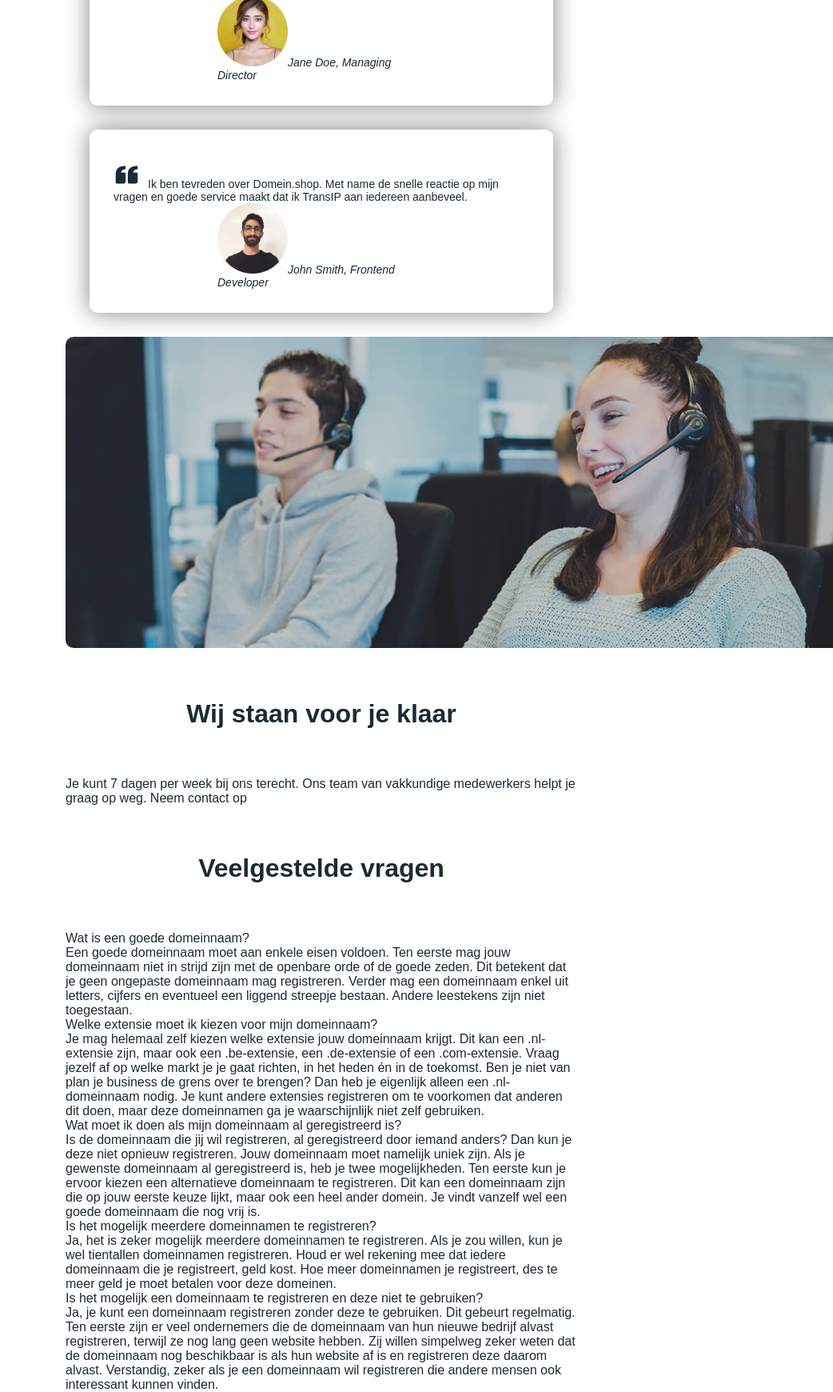
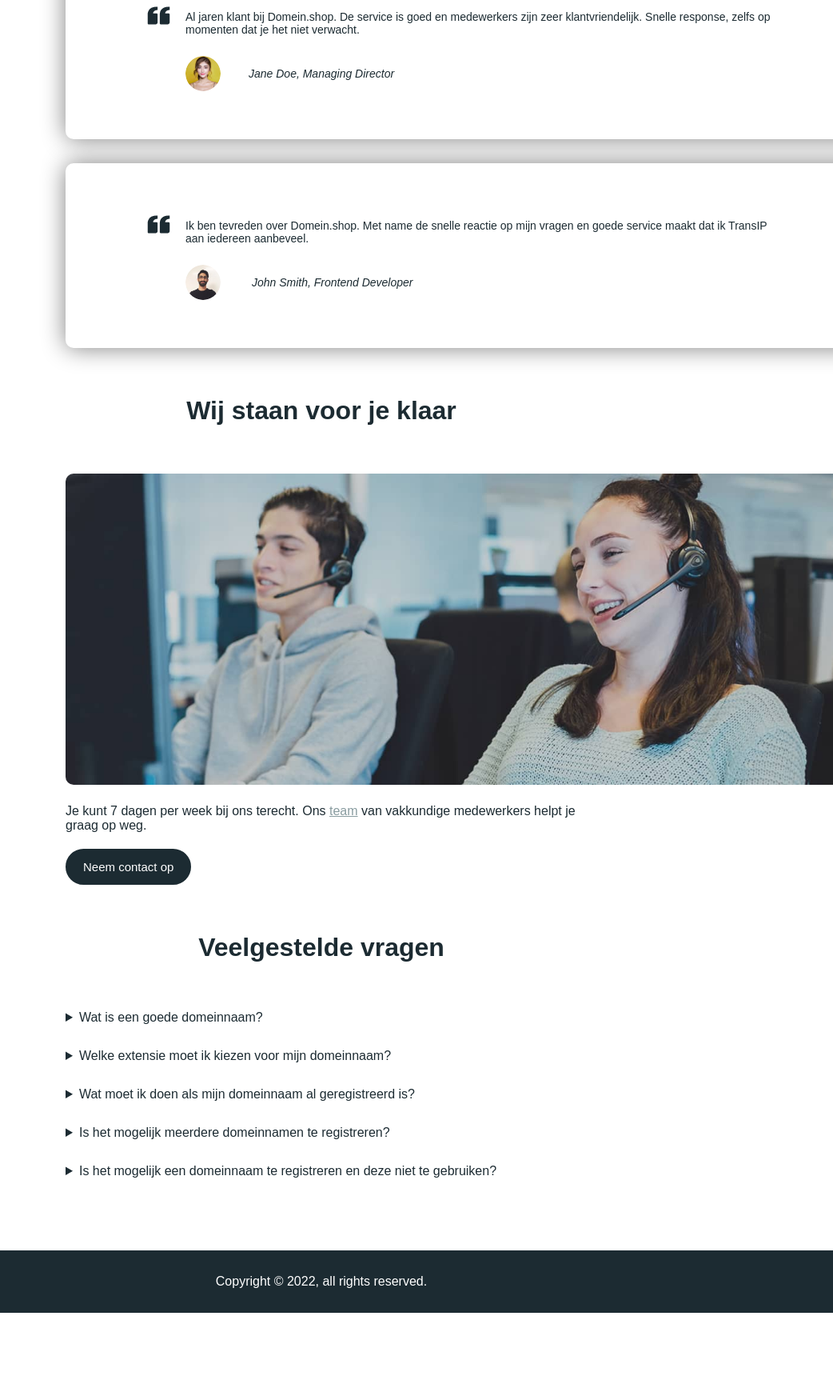
Before and after one commit to MichielvanEijsden/frontend-html-css-domeinshop-master, a plain HTML site: page frontend-html-css-domeinshop-master/index.html in a window 1280 px wide. Shown: the part 1039-2779 px from the top of the page at 80% size, without its empty margins (238-1280 px from the left). After the commit the page ends 2680 px from the top, so only its background shows below. Drawn offline with Linux system fonts and the light colour scheme; a web font is replaced by a local one.

Commit message:
poging 2, nog checken

```diff
--- a/frontend-html-css-domeinshop-master/index.html
+++ b/frontend-html-css-domeinshop-master/index.html
@@ -1,6 +1,5 @@
 <!DOCTYPE html>
-<html lang="en" xmlns="http://www.w3.org/1999/html" xmlns="http://www.w3.org/1999/html"
-      xmlns="http://www.w3.org/1999/html">
+<html lang="en" xmlns="http://www.w3.org/1999/html" >
 <head>
     <meta charset="UTF-8">
     <title>Domein.shop</title>
@@ -21,11 +20,12 @@
 
 </header>
 <main>
-    <div class="testimonial">
+    <section class="testimonial">
         <h2>Wat zeggen klanten over ons</h2>
-        <div class="quote-a">
+        <div class="quote">
             <blockquote>
-                <p><img class="quotes" src="assets/icons/quote-left.png" height="33" width="33" alt="quote"/>Al jaren
+                <img class="quotes" src="assets/icons/quote-left.png" height="33" width="33" alt="quote"/>
+                <p>Al jaren
                     klant bij Domein.shop. De service is goed en medewerkers zijn zeer klantvriendelijk. Snelle
                     response, zelfs op momenten dat je het niet verwacht.</p>
 
@@ -33,59 +33,71 @@
                                              alt="Jane"/><cite>Jane Doe, Managing Director</cite></footer>
             </blockquote>
         </div>
-        <div class="quote-b">
+        <div class="quote">
             <blockquote>
-                <p><img class="quotes" src="assets/icons/quote-left.png" height="33" width="33" alt="quote"/>Ik ben
+
+                <img class="quotes" src="assets/icons/quote-left.png" height="33" width="33" alt="quote"/>
+                <p>Ik ben
                     tevreden over Domein.shop. Met name de snelle reactie op mijn vragen en goede service maakt
                     dat
                     ik TransIP aan iedereen aanbeveel.</p>
 
-                <footer class="f-quote"><img src="assets/images/avatar-john.png" height="88" width="88"
-                                             alt="John"/><cite>John Smith, Frontend Developer</cite></footer>
+                <footer class="f-quote">
+                    <img src="assets/images/avatar-john.png" height="88" width="88"
+                         alt="John"/>
+                    <cite>John Smith, Frontend Developer</cite>
+                </footer>
             </blockquote>
         </div>
-    </div>
-    <div class="support">
+    </section>
+    <section class="support">
+        <h2>Wij staan voor je klaar </h2>
         <img class="support-img" src="assets/images/callcenter.jpg" height="520" width="1336" alt="support"/>
-        <h2>Wij staan voor je klaar </h2>
-        <p>Je kunt 7 dagen per week bij ons terecht. Ons team van vakkundige medewerkers helpt je graag op weg.
+        <p>Je kunt 7 dagen per week bij ons terecht. Ons <a href="team.html">team</a> van vakkundige medewerkers helpt
+            je graag op
+            weg.</p>
 
-            Neem contact op</p>
-    </div>
-</main>
-<footer>
+        <button type="button" class="contact-button">Neem contact op</button>
+    </section>
+
+<section class="faq">
+
     <h2>Veelgestelde vragen</h2>
-
-    <p>Wat is een goede domeinnaam?</p>
+<details class="d-faq">
+    <summary>Wat is een goede domeinnaam?</summary>
     <!--drop down option-->
     <p>Een goede domeinnaam moet aan enkele eisen voldoen. Ten eerste mag jouw domeinnaam niet in strijd zijn met de
         openbare orde of de goede zeden. Dit betekent dat je geen ongepaste domeinnaam mag registreren. Verder mag een
         domeinnaam enkel uit letters, cijfers en eventueel een liggend streepje bestaan. Andere leestekens zijn niet
         toegestaan.</p>
-
-    <p>Welke extensie moet ik kiezen voor mijn domeinnaam?</p>
+</details>
+    <details class="d-faq">
+    <summary>Welke extensie moet ik kiezen voor mijn domeinnaam?</summary>
 
     <p>Je mag helemaal zelf kiezen welke extensie jouw domeinnaam krijgt. Dit kan een .nl-extensie zijn, maar ook een
         .be-extensie, een .de-extensie of een .com-extensie. Vraag jezelf af op welke markt je je gaat richten, in het
         heden én in de toekomst. Ben je niet van plan je business de grens over te brengen? Dan heb je eigenlijk alleen
         een .nl-domeinnaam nodig. Je kunt andere extensies registreren om te voorkomen dat anderen dit doen, maar deze
         domeinnamen ga je waarschijnlijk niet zelf gebruiken.</p>
-
-    <p>Wat moet ik doen als mijn domeinnaam al geregistreerd is?</p>
+    </details>
+    <details class="d-faq">
+    <summary>Wat moet ik doen als mijn domeinnaam al geregistreerd is?</summary>
 
     <p>Is de domeinnaam die jij wil registreren, al geregistreerd door iemand anders? Dan kun je deze niet opnieuw
         registreren. Jouw domeinnaam moet namelijk uniek zijn. Als je gewenste domeinnaam al geregistreerd is, heb je
         twee mogelijkheden. Ten eerste kun je ervoor kiezen een alternatieve domeinnaam te registreren. Dit kan een
         domeinnaam zijn die op jouw eerste keuze lijkt, maar ook een heel ander domein. Je vindt vanzelf wel een goede
         domeinnaam die nog vrij is.</p>
-
-    <p>Is het mogelijk meerdere domeinnamen te registreren?</p>
+    </details>
+    <details class="d-faq">
+    <summary>Is het mogelijk meerdere domeinnamen te registreren?</summary>
 
     <p>Ja, het is zeker mogelijk meerdere domeinnamen te registreren. Als je zou willen, kun je wel tientallen
         domeinnamen registreren. Houd er wel rekening mee dat iedere domeinnaam die je registreert, geld kost. Hoe meer
         domeinnamen je registreert, des te meer geld je moet betalen voor deze domeinen.</p>
-
-    <p>Is het mogelijk een domeinnaam te registreren en deze niet te gebruiken?</p>
+    </details>
+    <details class="d-faq">
+    <summary>Is het mogelijk een domeinnaam te registreren en deze niet te gebruiken?</summary>
 
     <p>Ja, je kunt een domeinnaam registreren zonder deze te gebruiken. Dit gebeurt regelmatig. Ten eerste zijn er veel
         ondernemers die de domeinnaam van hun nieuwe bedrijf alvast registreren, terwijl ze nog lang geen website
@@ -93,8 +105,12 @@
         registreren deze daarom alvast. Verstandig, zeker als je een domeinnaam wil registreren die andere mensen ook
         interessant kunnen vinden.
     </p>
+    </details>
+</section>
 
-
+</main>
+<footer class="footer">
+    <p>Copyright © 2022, all rights reserved.</p>
 </footer>
 </body>
 </html>
--- a/frontend-html-css-domeinshop-master/styles/styles.css
+++ b/frontend-html-css-domeinshop-master/styles/styles.css
@@ -21,10 +21,12 @@ Table of Contents:
     box-sizing: border-box;
     margin: 0;
 }
+
 body {
     font-family: 'Poppins', sans-serif;
     color: #1C2B32;
 }
+
 main {
 
     width: 50%;
@@ -33,24 +35,22 @@ main {
 
 }
 
-footer{
-    max-width: 1000px;
-    width: 50%;
-    margin: auto;
-}
+
 /*////////////////////////
     2. Typography
 ////////////////////////*/
 
-h1{
+h1 {
     font-weight: 700;
     font-size: 120px;
 }
+
 h2 {
     font-size: 32px;
     font-weight: 700;
     margin: 60px 0;
 }
+
 h1, h2 {
     text-align: center;
 }
@@ -58,7 +58,8 @@ h1, h2 {
 input, button {
     font-family: inherit;
 }
-a, a:link,a:visited {
+
+a, a:link, a:visited {
     color: #899CA0;
     text-decoration: underline;
 }
@@ -68,8 +69,8 @@ a, a:link,a:visited {
 ////////////////////////*/
 
 /*///////////// 3.1 Header /////////////*/
-header{
-    background-image:url("../assets/images/mountains.jpg");
+header {
+    background-image: url("../assets/images/mountains.jpg");
     background-size: cover;
     background-position: top;
 
@@ -83,7 +84,12 @@ header{
     text-align: center;
 }
 
-.domain-input{
+header p {
+    padding: 20px;
+    color: #899CA0;
+}
+
+.domain-input {
     padding: 24px 32px;
     color: #1C2B32;
     background-color: transparent;
@@ -91,49 +97,105 @@ header{
     margin-top: 10px;
     margin-right: -4px;
     font-size: 15px;
-    border-radius:37px 0 0 37px;
+    border-radius: 37px 0 0 37px;
     outline: transparent;
 }
 
-.domain-input::placeholder{
+.domain-input::placeholder {
     color: #1C2B32;
 }
 
 .domain-button {
     padding: 24px 32px;
-    color: #899CA0;
+    color: white;
     background-color: #1C2B32;
     border: 2px solid #1C2B32;
-    margin-left:-4px;
+    margin-left: -4px;
     font-size: 15px;
-    border-radius:0 37px 37px 0;
+    border-radius: 0 37px 37px 0;
 }
 
 
 /*///////////// 3.2 Testimonial /////////////*/
-.quotes{
-    margin: 10px 10px 0 0;
-}
-.quote-a, .quote-b{
+.quote {
+    width: 1000px;
     font-size: 14px;
     border-radius: 10px;
-    padding: 30px;
-    margin: 30px;
+    padding: 20px 100px 50px 100px;
+    margin: 30px 50px 30px 0;
     box-shadow: 0 0 30px grey;
+    position: relative;
+}
+
+.quotes {
+    position: absolute;
+    display: inline-block;
+    margin: -10px 10px 0 0;
+    vertical-align: baseline;
+}
+
+.quote p {
+    margin: 50px 0 15px 50px
 }
 .f-quote{
-    text-align: left;
+
+    display: inline;
+    vertical-align: top;
+    margin-top: 20px;
+}
+.f-quote img{
+    vertical-align:middle;
+    border-radius: 50%;
+    margin: 10px 5px 10px 50px;
+    width: 44px;
+    height: auto;
+}
+.f-quote cite{
+    vertical-align: middle;
+    margin-left: 30px;
+
 }
 
 /*///////////// 3.3 Support /////////////*/
-.support-img{
+.support-img {
     width: 1000px;
     height: auto;
     border-radius: 10px;
 }
 
+.support p {
+    margin: 20px 0 20px 0;
+}
+
+.contact-button {
+    padding: 12px 20px;
+    color: white;
+    background-color: #1C2B32;
+    border: 2px solid #1C2B32;
+    font-size: 15px;
+    border-radius: 37px;
+}
 
 /*///////////// 3.4 Faq /////////////*/
-
-
+.faq {
+    margin: auto;
+}
+.d-faq{
+    cursor: pointer;
+    margin-top: 30px;
+}
+.d-faq p{
+    margin: 10px;
+    padding: 20px;
+    color: white;
+    background-color: #899CA0;
+    border-radius: 10px;
+}
 /*///////////// 3.5 Footer /////////////*/
+.footer{
+    color: white;
+    background-color: #1C2B32;
+    text-align: center;
+    padding: 30px;
+    margin-top: 90px;
+}
--- a/frontend-html-css-domeinshop-master/team.html
+++ b/frontend-html-css-domeinshop-master/team.html
@@ -2,10 +2,15 @@
 <html lang="en">
 <head>
     <meta charset="UTF-8">
-    <link rel="stylesheet" href="styles/styles.css">
+    <link rel="stylesheet" href="styles/styles.css" >
+    <link rel="stylesheet" href="styles/team-styles.css">
     <title>Medewerkers</title>
 </head>
-<body>
+<body id="het-team">
     <h2>Het Team</h2>
+    <div class="test">
+    <img class="lol" src="https://derpicdn.net/img/view/2013/4/5/288777__safe_artist-colon-acharmingpony_derpy+hooves_pegasus_pony_computer_derpy+hooves+tech+support_derpy+tech+support_female_headset_insane+troll+logic_mare_.png" width="500px"  alt="tech support"/>
+    <img class="lol" src="https://derpicdn.net/img/view/2016/9/10/1246051__safe_artist-colon-pencils_gabby_griffon_the+fault+in+our+cutie+marks_annoyed_bad+end_customer+service_dialogue_female_headset_keyboard_lidded+eyes_open.png" width="500px" alt="tech support"/>
+    </div>
 </body>
 </html>
```
Also changed, not shown: frontend-html-css-domeinshop-master/styles/team-styles.css (+9 -0 lines).
